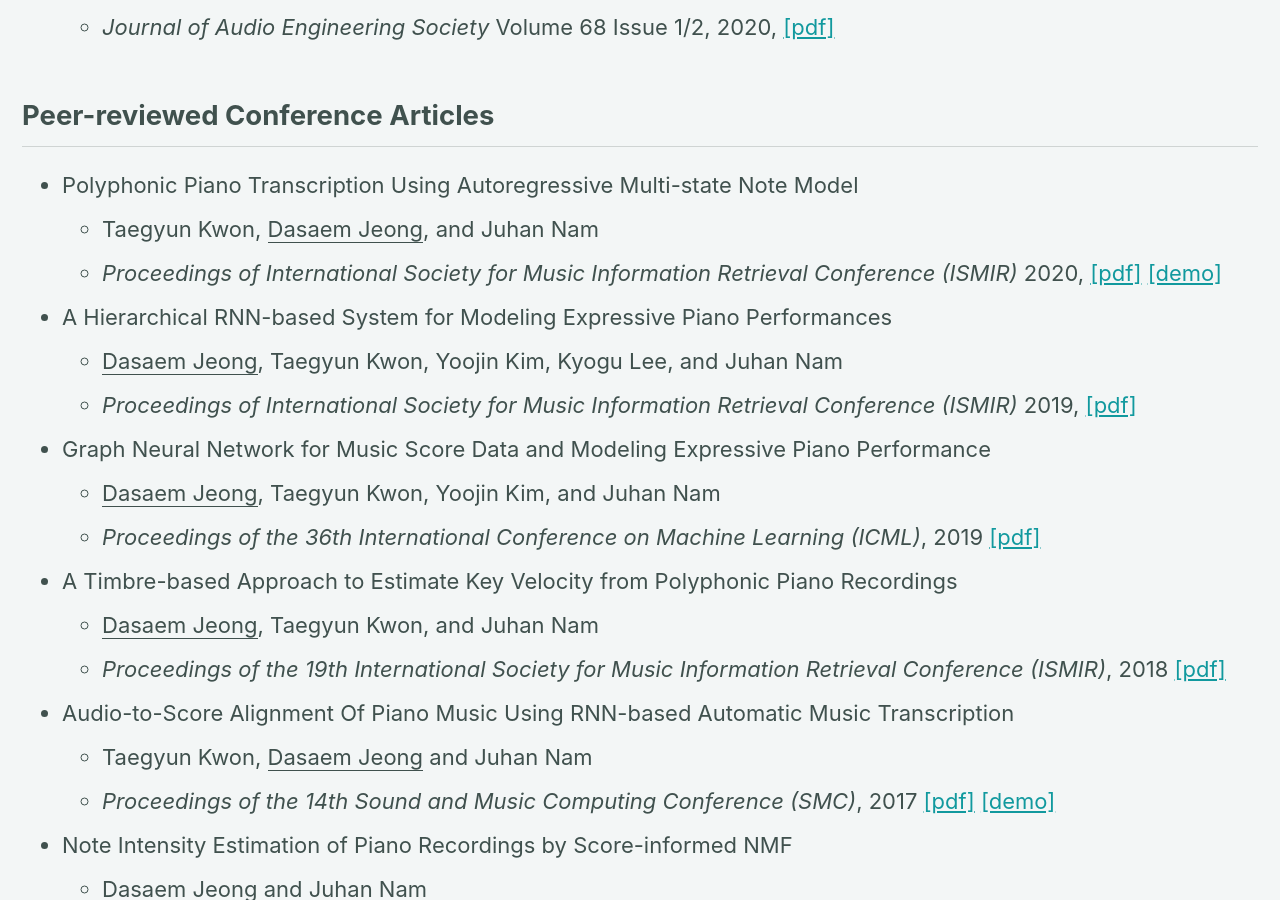
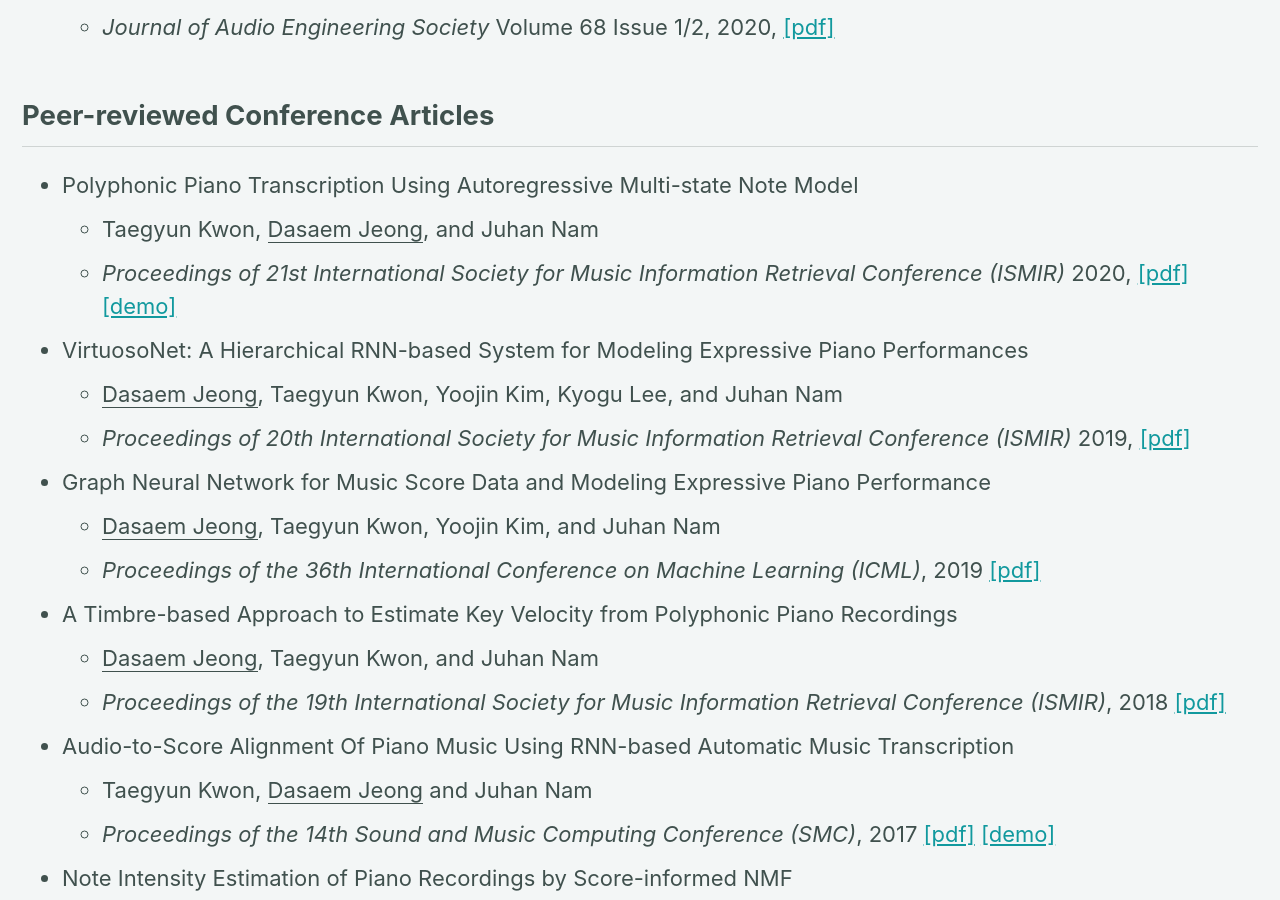
Before and after one commit to jdasam/jdasam.github.io, a Jekyll site: the page built from publications.md, in a window 1280 px wide and 900 px high, scrolled down 302 px. Built offline with Jekyll 4.4.1, drawn with Linux system fonts in a browser that asks for light colours.

Commit message:
Update publications.md

```diff
--- a/publications.md
+++ b/publications.md
@@ -12,11 +12,11 @@ permalink: /publications/
 ## Peer-reviewed Conference Articles
 * Polyphonic Piano Transcription Using Autoregressive Multi-state Note Model
 	+ Taegyun Kwon, <u>Dasaem Jeong</u>,  and Juhan Nam
-	+ *Proceedings of International Society for Music Information Retrieval Conference (ISMIR)* 2020, [[pdf]](https://program.ismir2020.net/poster_3-17.html) [[demo]](https://taegyunkwon.github.io/ar_multi_transcription/)
+	+ *Proceedings of 21st International Society for Music Information Retrieval Conference (ISMIR)* 2020, [[pdf]](https://program.ismir2020.net/poster_3-17.html) [[demo]](https://taegyunkwon.github.io/ar_multi_transcription/)
 
-* A Hierarchical RNN-based System for Modeling Expressive Piano Performances
+* VirtuosoNet: A Hierarchical RNN-based System for Modeling Expressive Piano Performances
 	+ <u>Dasaem Jeong</u>, Taegyun Kwon, Yoojin Kim, Kyogu Lee, and Juhan Nam
-	+ *Proceedings of International Society for Music Information Retrieval Conference (ISMIR)* 2019, [[pdf]](https://archives.ismir.net/ismir2019/paper/000112.pdf)
+	+ *Proceedings of 20th International Society for Music Information Retrieval Conference (ISMIR)* 2019, [[pdf]](https://archives.ismir.net/ismir2019/paper/000112.pdf)
 
 * Graph Neural Network for Music Score Data and Modeling Expressive Piano Performance
 	+ <u>Dasaem Jeong</u>, Taegyun Kwon, Yoojin Kim, and Juhan Nam
```
